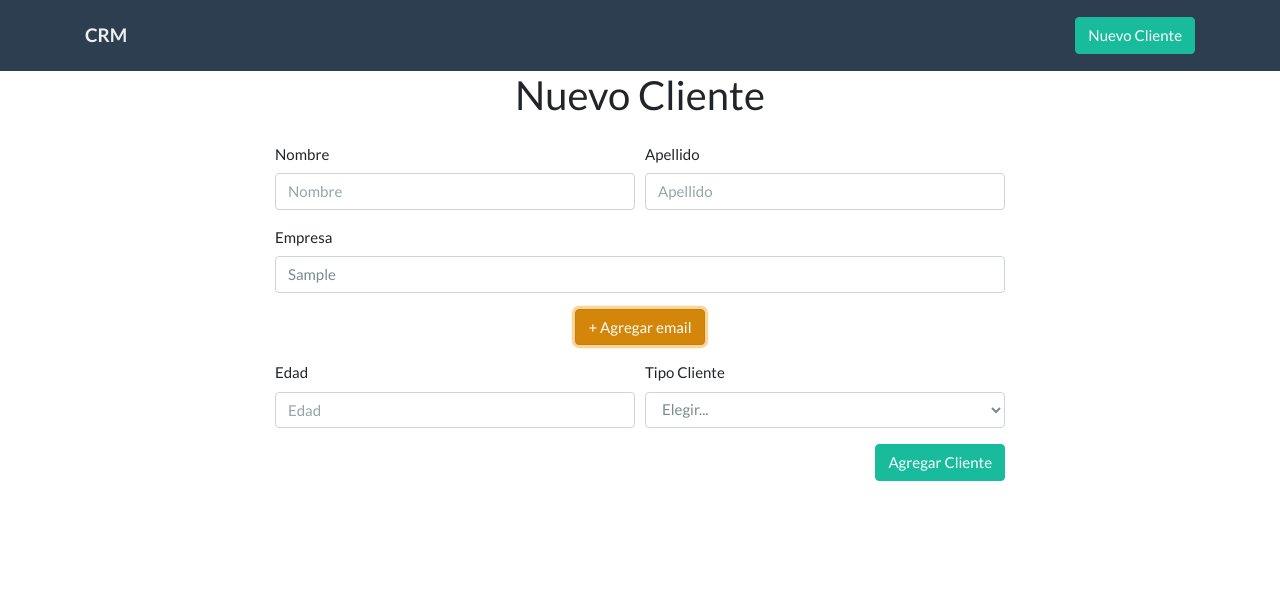
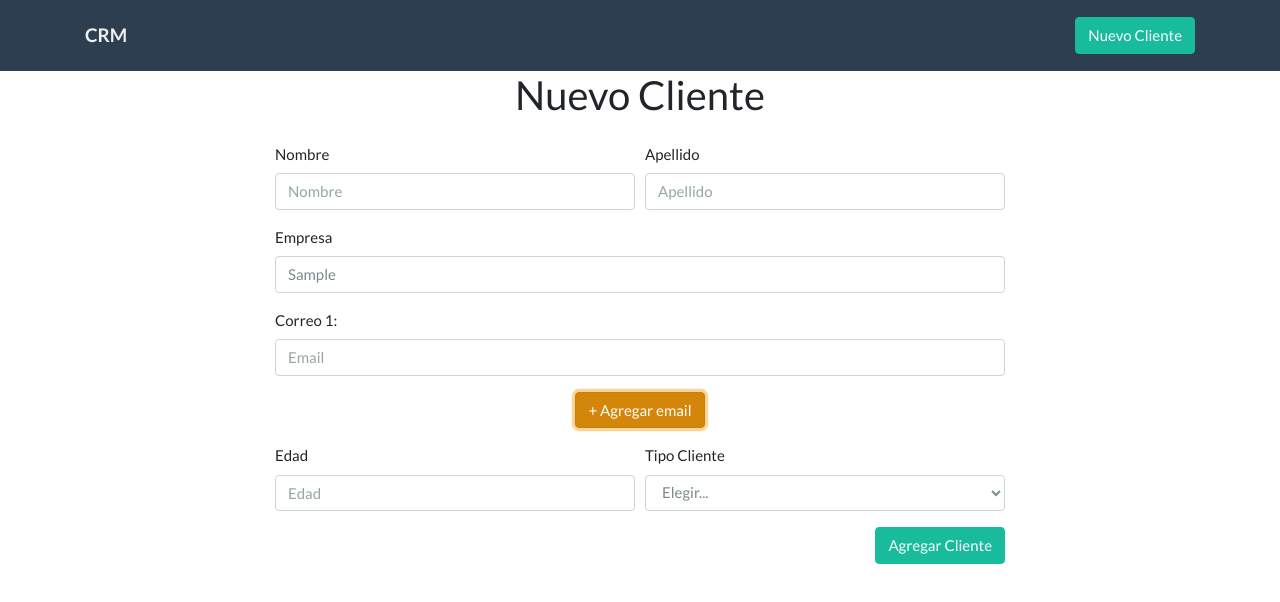
Before and after one commit to zesaru/express-graphql, a React (Create React App) app in the folder cliente/: page /cliente/nuevo in a window 1280 px wide. Both pictures are taken after typing "Sample" into the empty fields and a click on the button "+ Agregar email". Shown: the top 602 px of the page. Built offline with nearby package versions, Linux system fonts and the light colour scheme.

Commit message:
monstrando numero al lado del correo

```diff
--- a/cliente/src/componentes/NuevoCliente.js
+++ b/cliente/src/componentes/NuevoCliente.js
@@ -130,6 +130,17 @@ class NuevoCliente extends Component {
                       }}
                     />
                   </div>
+                  {this.state.emails.map((input, index) => (
+                    <div key={index} className="form-group col-md-12">
+                      <label>Correo {index + 1}:</label>
+                      <input
+                        type="mail"
+                        placeholder="Email"
+                        className="form-control"
+                      />
+                    </div>
+                  ))}
+
                   <div className="form-group d-flex justify-content-center col-md-12">
                     <button
                       onClick={this.nuevoCampo}
```
